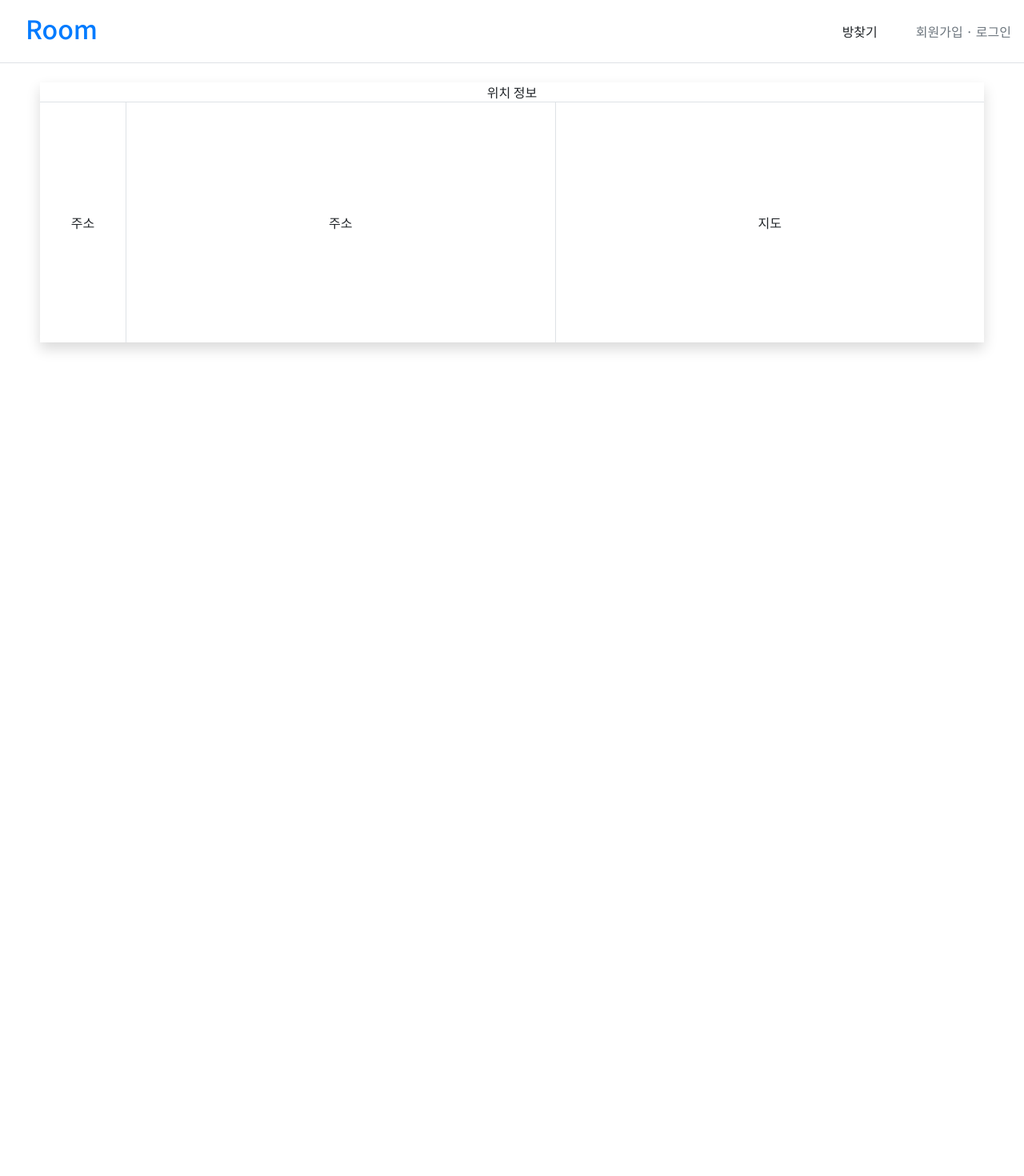
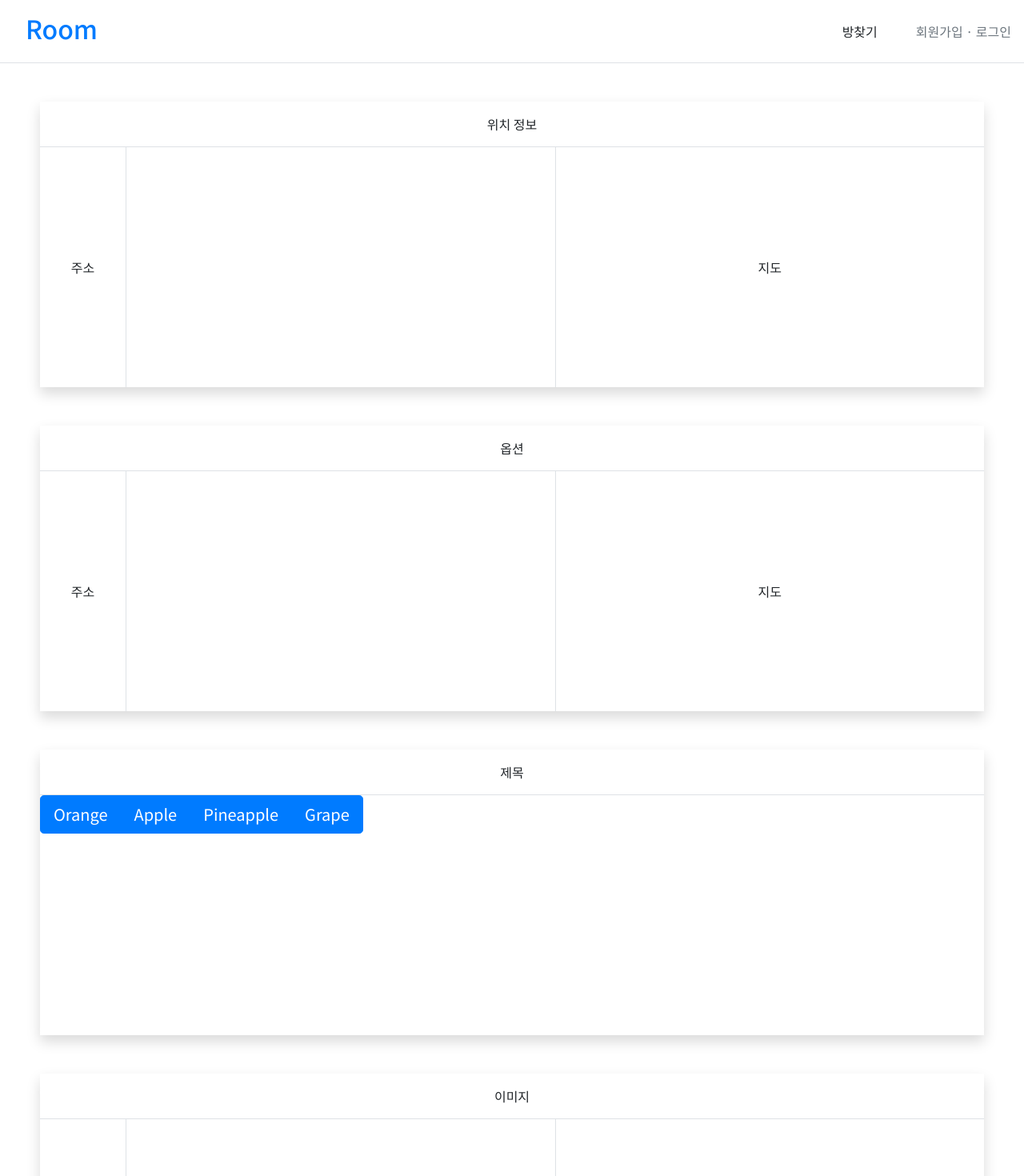
Before and after one commit to loy124/codemin, a Vue app in the folder frontend/: page /post in a window 1280 px wide. Shown: the top 1470 px of the page at 80% size. Before the commit the page ends 800 px from the top, so only its background shows below. Built offline with nearby package versions, Linux system fonts and the light colour scheme.

Commit message:
Post 진행중

```diff
--- a/frontend/src/components/Login.vue
+++ b/frontend/src/components/Login.vue
@@ -63,25 +63,33 @@ export default {
           // await
           const { data } = await sellerApi.loginSeller(this.id, this.password);
           console.log(data);
+          if (data.login) {
             sessionStorage.setItem("id", data.id);
             sessionStorage.setItem("auth", data.auth);
             sessionStorage.setItem("name", data.name);
             this.SET_LOGIN_DATA({
               id: data.id,
               name: data.name,
-            auth: data.auth ,
+              auth: data.auth,
             });
+          }else{
+            alert("로그인에 실패하였습니다")
+          }
         } else {
           const { data } = await userApi.loginUser(this.id, this.password);
           console.log(data);
+          if (data.login) {
             sessionStorage.setItem("id", data.id);
             sessionStorage.setItem("auth", data.auth);
             sessionStorage.setItem("name", data.name);
             this.SET_LOGIN_DATA({
               id: data.id,
               name: data.name,
-            auth: data.auth ,
+              auth: data.auth,
             });
+          }else{
+            alert("로그인에 실패하였습니다")
+          }
         }
       } else {
         alert("아이디및 비밀번호를 다시 입력해주세요");
--- a/frontend/src/views/Post.vue
+++ b/frontend/src/views/Post.vue
@@ -1,12 +1,85 @@
 <template>
   <div class="post-container">
-    <PostComponent>
+    <PostComponent class="mt-5 ">
       <div slot="posting">
-        <div class="text-center border-bottom ">위치 정보</div>
+        <div class="text-center border-bottom p-3">위치 정보</div>
         <div class="d-flex" style="height:300px;">
           <div class="h-100 flex-container" style="flex:1">주소</div>
-          <div class="h-100 flex-container border-left" style="flex:5">주소</div>
-          <div ref="map" class="h-100  flex-container border-left" style="flex:5">지도</div>
+          <div class="h-100 flex-container border-left" style="flex:5">
+            <div class="d-flex">
+              <!-- <input type="text"> -->
+              <!-- <button class="bg-primary text-white border-0">주소 검색</button> -->
+            </div>
+          </div>
+          <div
+            ref="map"
+            class="h-100  flex-container border-left"
+            style="flex:5"
+          >
+            지도
+          </div>
+        </div>
+      </div>
+    </PostComponent>
+
+    <PostComponent class="mt-5">
+      <div slot="posting">
+        <div class="text-center border-bottom p-3">옵션</div>
+        <div class="d-flex" style="height:300px;">
+          <div class="h-100 flex-container" style="flex:1">주소</div>
+          <div class="h-100 flex-container border-left" style="flex:5">
+            <div class="d-flex">
+              <!-- <input type="text"> -->
+              <!-- <button class="bg-primary text-white border-0">주소 검색</button> -->
+            </div>
+          </div>
+          <div
+            ref="map"
+            class="h-100  flex-container border-left"
+            style="flex:5"
+          >
+            지도
+          </div>
+        </div>
+      </div>
+    </PostComponent>
+
+    <PostComponent class="mt-5">
+      <div slot="posting">
+        <div class="text-center border-bottom p-3">제목</div>
+        <div class="d-flex" style="height:300px;">
+          <div>
+              <b-form-checkbox-group
+                v-model="selected"
+                :options="options"
+                buttons
+                button-variant="primary"
+                size="lg"
+                name="buttons-2"
+              ></b-form-checkbox-group>
+          </div>
+        </div>
+      </div>
+    </PostComponent>
+
+    <PostComponent class="mt-5">
+      <div slot="posting">
+        <div class="text-center border-bottom p-3">이미지</div>
+        <div class="d-flex" style="height:300px;">
+          <div class="h-100 flex-container" style="flex:1">주소</div>
+          <div class="h-100 flex-container border-left" style="flex:5">
+            <div class="d-flex">
+              <!-- <input type="text"> -->
+              <!-- <button class="bg-primary text-white border-0">주소 검색</button> -->
+            </div>
+          </div>
+          <div
+            ref="map"
+            class="h-100  flex-container border-left"
+            style="flex:5"
+          >
+            지도
+          </div>
         </div>
       </div>
     </PostComponent>
@@ -20,19 +93,29 @@ export default {
   components: {
     PostComponent,
   },
-  mounted(){
+  data() {
+    return {
+      selected: [], // Must be an array reference!
+      options: [
+        { text: "Orange", value: "orange" },
+        { text: "Apple", value: "apple" },
+        { text: "Pineapple", value: "pineapple" },
+        { text: "Grape", value: "grape" },
+      ],
+    };
+  },
+  mounted() {
     console.log(this.$refs.map);
-  }
+  },
 };
 </script>
 
 <style>
 .post-container {
   width: 1180px;
-  margin-left: auto;
-  margin-right: auto;
+  margin: 40px auto;
 }
-.flex-container{
+.flex-container {
   display: flex;
   align-items: center;
   justify-content: center;
```
Also changed, not shown: 1 other file (tests, documents, lock files or other folders). Lines whose indentation alone changed are shown as unchanged.
